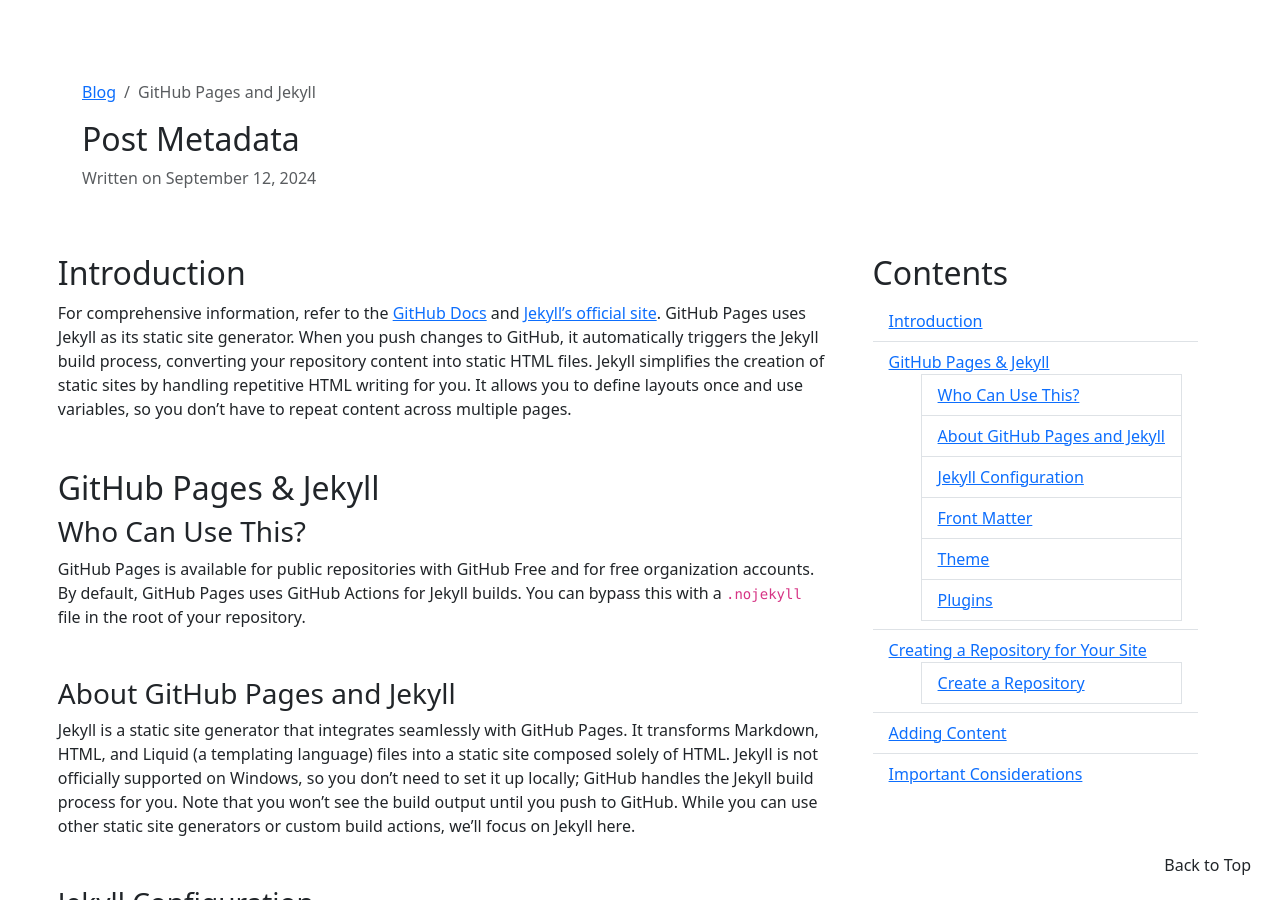
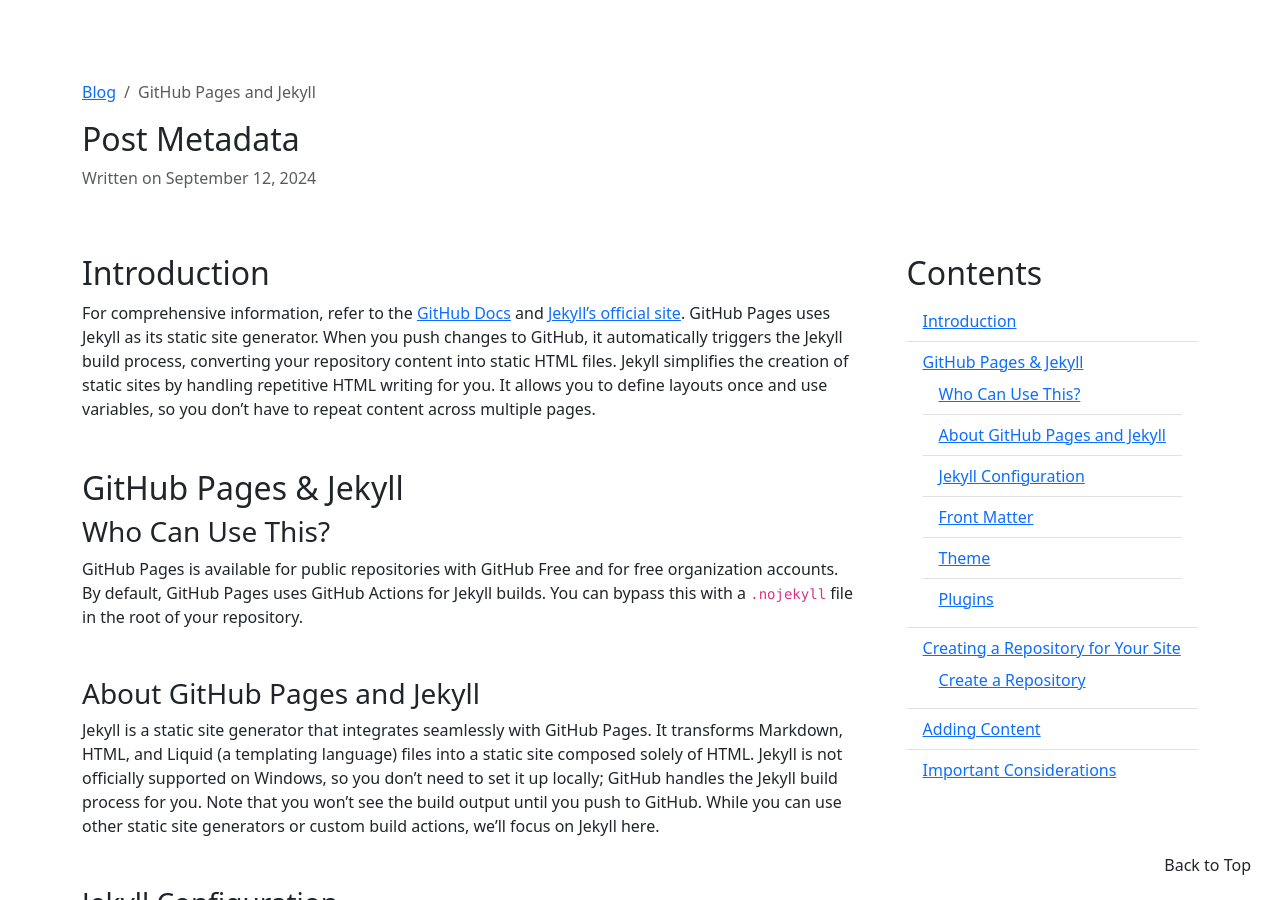
Before and after one commit to cliffordwilliam/my_archive, a Jekyll site: the page built from _posts/2024-09-12-github-pages-and-jekyll.md, in a window 1280 px wide and 900 px high, scrolled down 501 px. Built offline with Jekyll 4.4.1, drawn with Linux system fonts in a browser that asks for light colours.

Commit message:
add sub toc class

```diff
--- a/_layouts/post.html
+++ b/_layouts/post.html
@@ -19,7 +19,8 @@ layout: default
 <div class="d-flex flex-column flex-md-row-reverse">
     <div class="sticky-md-top flex-shrink-0 align-self-md-start ms-md-5">
         <h2 class="mt-5">Contents</h2>
-        {% include toc.html html=content class="list-group list-group-flush" item_class="list-group-item" %}
+        {% include toc.html html=content submenu_class="list-group list-group-flush" class="list-group list-group-flush"
+        item_class="list-group-item" %}
     </div>
     <div id="post-content-container" class="flex-grow-1">
         {{ content }}
```
